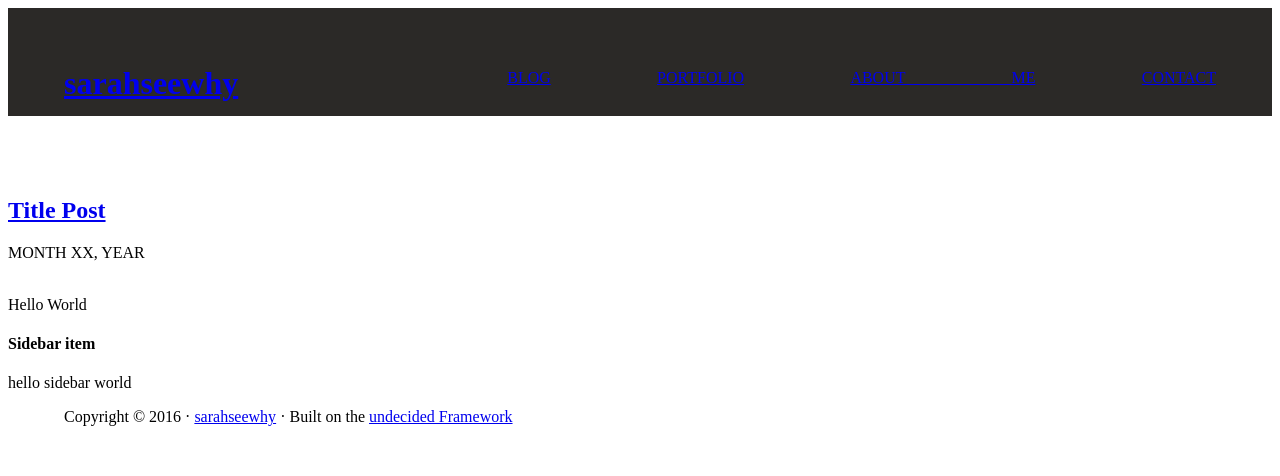
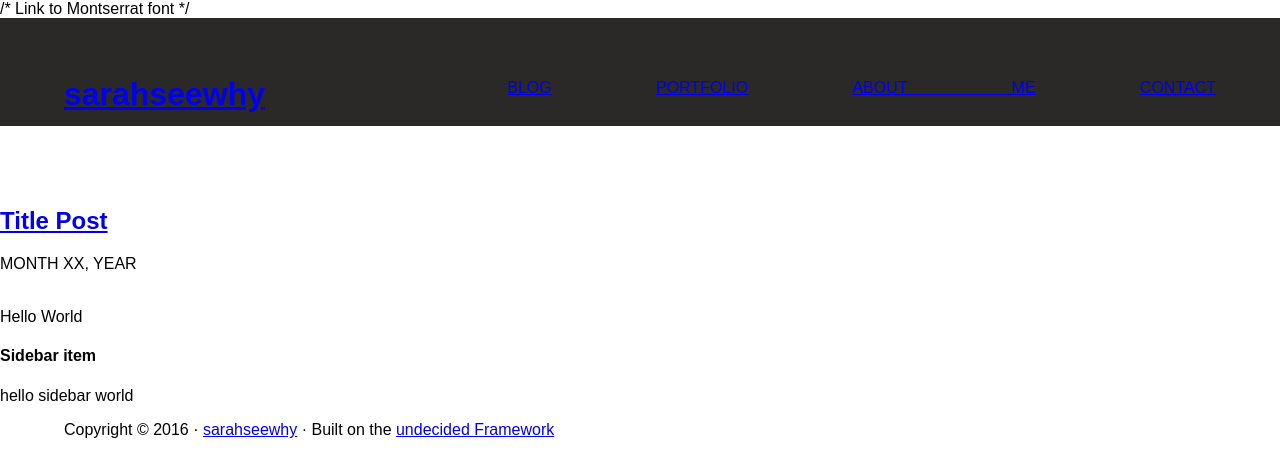
Before and after one commit to sarahseewhy/sarahseewhy, a website: page index.html in a window 1280 px wide. Drawn offline with Linux system fonts and the light colour scheme.

Commit message:
Adds font family; standardizes stylesheet links

```diff
--- a/index.html
+++ b/index.html
@@ -2,8 +2,10 @@
 <html lang="en">
 <head>
   <meta charset="UTF-8">
-  <link rel="stylesheet" href="css/style.css"/>
-  <link rel="stylesheet" type="text/css" src="css/normalize.css">
+  /* Link to Montserrat font */
+  <link href='http://fonts.googleapis.com/css?family=Montserrat:400,700' rel='stylesheet' type='text/css'>
+  <link href="css/style.css" rel="stylesheet" type='text/css'/>
+  <link href="css/normalize.css" rel="stylesheet" type="text/css">
   <title>sarahseewhy</title>
 </head>
 <body>
```
